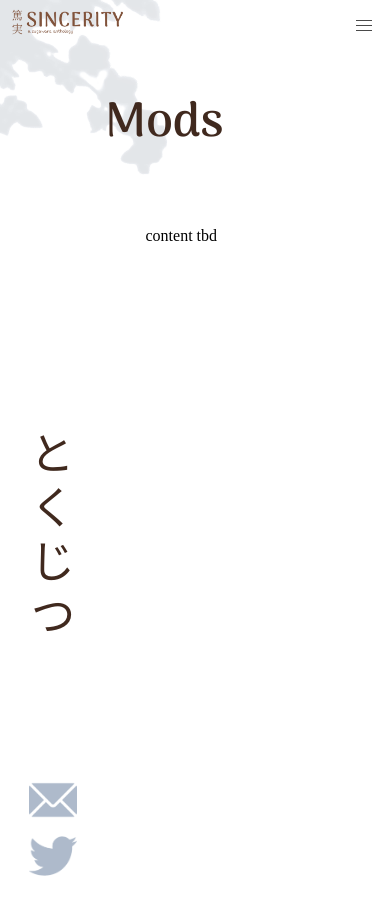
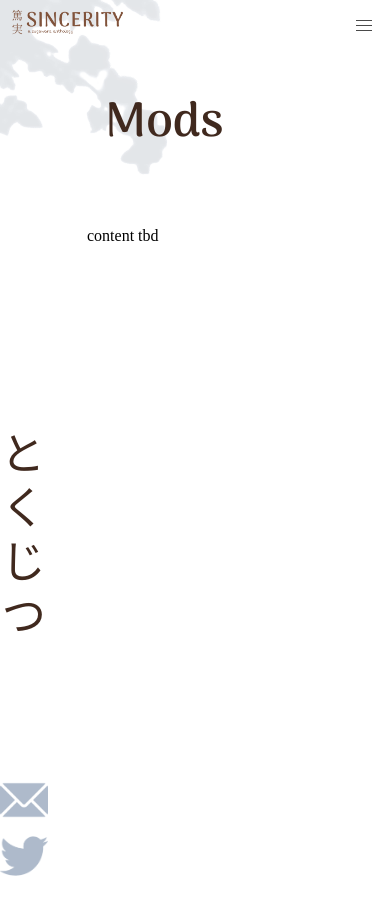
Before and after one commit to sugawara-collective/sincerity, a Jekyll site: the page built from _pages/02_mods.md, in a window 390 px wide. Built offline with Jekyll 4.4.1, drawn with Linux system fonts in a browser that asks for light colours; some web fonts are replaced.

Commit message:
make sidebar smaller on mobile

```diff
--- a/_sass/_layout.scss
+++ b/_sass/_layout.scss
@@ -128,7 +128,7 @@
 
 .page-main {
   display: grid;
-  grid-template-columns: 25% 75%;
+  grid-template-columns: 10% 90%;
   grid-template-areas: "side content";
 }
 
@@ -174,6 +174,14 @@
   }
 
 }
+@media screen and (min-width: 1024px) {
+  .page-main {
+    display: grid;
+    grid-template-columns: 25% 75%;
+    grid-template-areas: "side content";
+  }
+}
+
 @media screen and (min-width: 769px) {
   .container {
     padding: .5rem;
```
